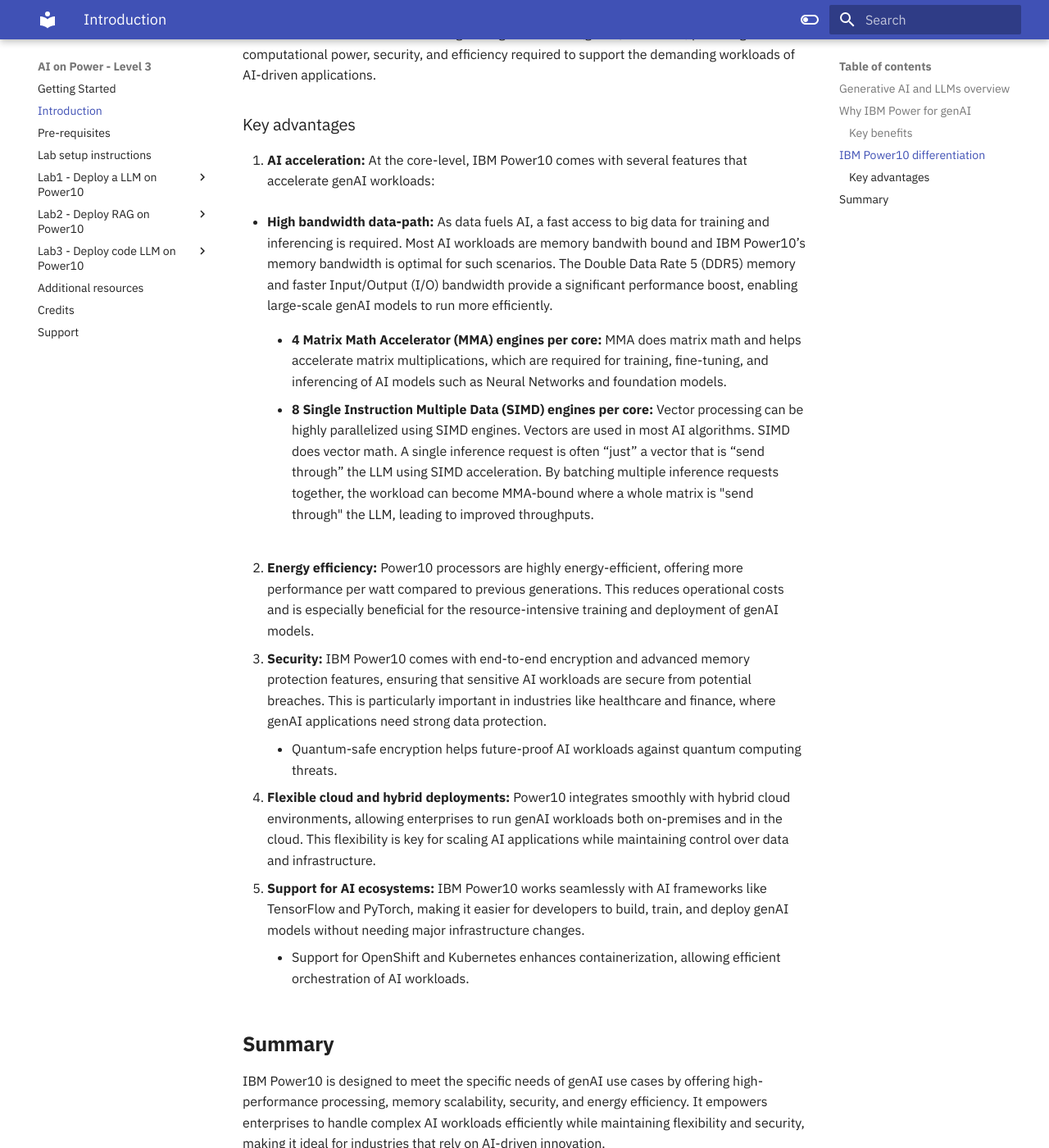
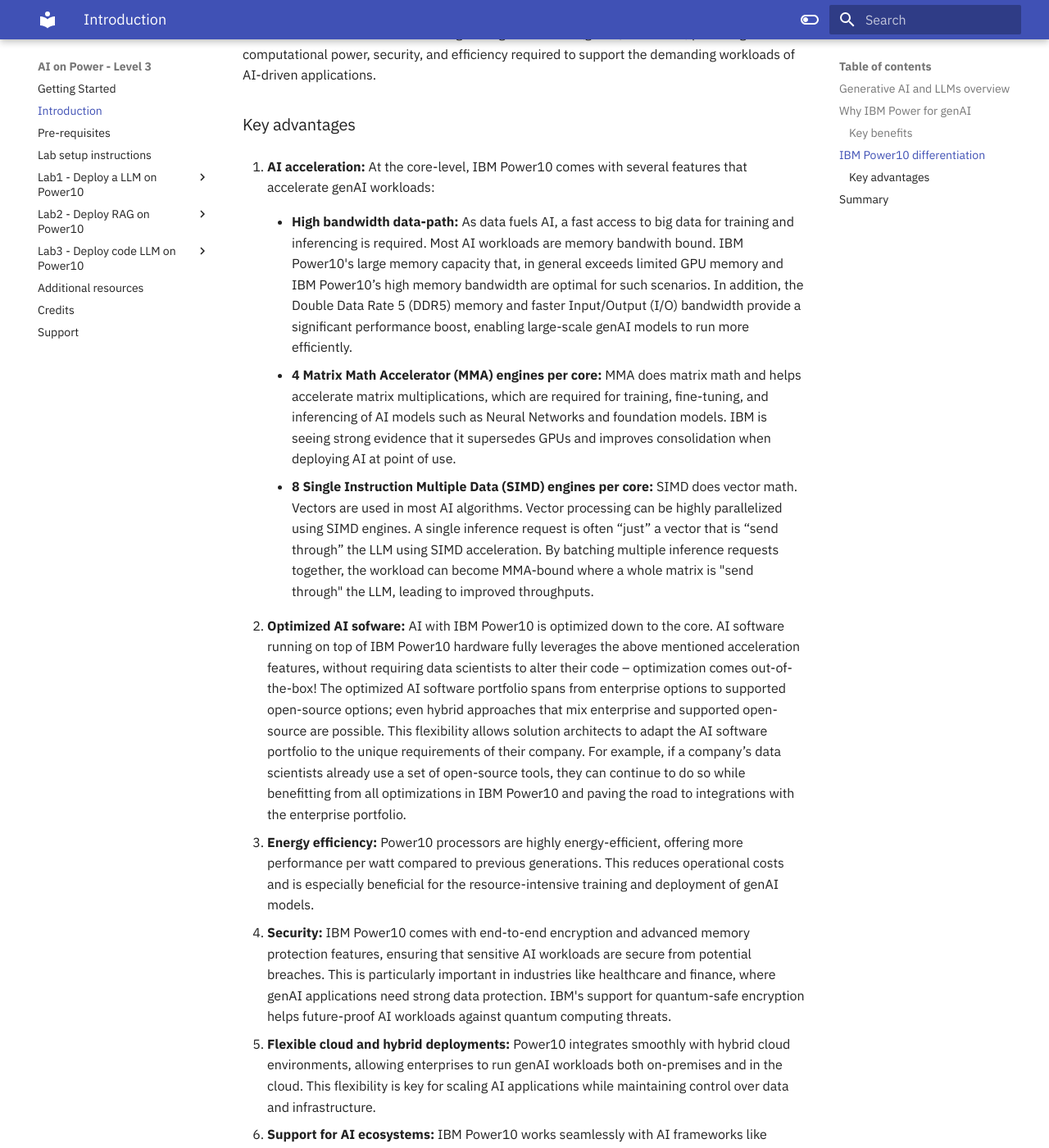
Before and after one commit to IBM/AI-on-Power-Level3, an MkDocs documentation site: the page built from docs/index.md, in a window 1280 px wide and 1400 px high, scrolled down 1752 px. Shown: the whole window at 82% size. Built offline with MkDocs 1.6.1 and Material for MkDocs 9.7.7, drawn with Linux system fonts in a browser that asks for light colours; some of the changed text lies outside the part shown.

Commit message:
Update index.md

```diff
--- a/docs/index.md
+++ b/docs/index.md
@@ -50,22 +50,21 @@
 
 1. **AI acceleration:** At the core-level, IBM Power10 comes with several features that accelerate genAI workloads:
 
-   * **High bandwidth data-path:** As data fuels AI, a fast access to big data for training and inferencing is required. Most AI workloads are memory bandwith bound and IBM Power10’s memory bandwidth is optimal for such scenarios. The Double Data Rate 5 (DDR5) memory and faster Input/Output (I/O) bandwidth provide a significant performance boost, enabling large-scale genAI models to run more efficiently.
+    * **High bandwidth data-path:** As data fuels AI, a fast access to big data for training and inferencing is required. Most AI workloads are memory bandwith bound. IBM Power10's large memory capacity that, in general exceeds limited GPU memory and IBM Power10’s high memory bandwidth are optimal for such scenarios. In addition, the Double Data Rate 5 (DDR5) memory and faster Input/Output (I/O) bandwidth provide a significant performance boost, enabling large-scale genAI models to run more efficiently.
 
-    * **4 Matrix Math Accelerator (MMA) engines per core:** MMA does matrix math and helps accelerate matrix multiplications, which are required for training, fine-tuning, and inferencing of AI models such as Neural Networks and foundation models.
+    * **4 Matrix Math Accelerator (MMA) engines per core:** MMA does matrix math and helps accelerate matrix multiplications, which are required for training, fine-tuning, and inferencing of AI models such as Neural Networks and foundation models. IBM is seeing strong evidence that it supersedes GPUs and improves consolidation when deploying AI at point of use.
 
-    * **8 Single Instruction Multiple Data (SIMD) engines per core:** Vector processing can be highly parallelized using SIMD engines. Vectors are used in most AI algorithms. SIMD does vector math. A single inference request is often “just” a vector that is “send through” the LLM using SIMD acceleration. By batching multiple inference requests together, the workload can become MMA-bound where a whole matrix is "send through" the LLM, leading to improved throughputs.
+    * **8 Single Instruction Multiple Data (SIMD) engines per core:** SIMD does vector math. Vectors are used in most AI algorithms. Vector processing can be highly parallelized using SIMD engines. A single inference request is often “just” a vector that is “send through” the LLM using SIMD acceleration. By batching multiple inference requests together, the workload can become MMA-bound where a whole matrix is "send through" the LLM, leading to improved throughputs.
 
-2. **Energy efficiency:** Power10 processors are highly energy-efficient, offering more performance per watt compared to previous generations. This reduces operational costs and is especially beneficial for the resource-intensive training and deployment of genAI models.
+2. **Optimized AI sofware:** AI with IBM Power10 is optimized down to the core. AI software running on top of IBM Power10 hardware fully leverages the above mentioned acceleration features, without requiring data scientists to alter their code – optimization comes out-of-the-box! The optimized AI software portfolio spans from enterprise options to supported open-source options; even hybrid approaches that mix enterprise and supported open-source are possible. This flexibility allows solution architects to adapt the AI software portfolio to the unique requirements of their company. For example, if a company’s data scientists already use a set of open-source tools, they can continue to do so while benefitting from all optimizations in IBM Power10 and paving the road to integrations with the enterprise portfolio.
 
-3. **Security:** IBM Power10 comes with end-to-end encryption and advanced memory protection features, ensuring that sensitive AI workloads are secure from potential breaches. This is particularly important in industries like healthcare and finance, where genAI applications need strong data protection.
+3. **Energy efficiency:** Power10 processors are highly energy-efficient, offering more performance per watt compared to previous generations. This reduces operational costs and is especially beneficial for the resource-intensive training and deployment of genAI models.
 
-    * Quantum-safe encryption helps future-proof AI workloads against quantum computing threats.
+4. **Security:** IBM Power10 comes with end-to-end encryption and advanced memory protection features, ensuring that sensitive AI workloads are secure from potential breaches. This is particularly important in industries like healthcare and finance, where genAI applications need strong data protection. IBM's support for quantum-safe encryption helps future-proof AI workloads against quantum computing threats.
 
 5. **Flexible cloud and hybrid deployments:** Power10 integrates smoothly with hybrid cloud environments, allowing enterprises to run genAI workloads both on-premises and in the cloud. This flexibility is key for scaling AI applications while maintaining control over data and infrastructure.
 
-6. **Support for AI ecosystems:** IBM Power10 works seamlessly with AI frameworks like TensorFlow and PyTorch, making it easier for developers to build, train, and deploy genAI models without needing major infrastructure changes.
-    * Support for OpenShift and Kubernetes enhances containerization, allowing efficient orchestration of AI workloads.
+6. **Support for AI ecosystems:** IBM Power10 works seamlessly with AI frameworks like TensorFlow, PyTorch and ONNX runtime, making it easier for developers to build, train, and deploy genAI models without needing major infrastructure changes. These AI frameworks leverage some of the popular math libraries like OpenBLAS, libAten, Eigen and MLAS which provide reusable function for matrix multiplication. IBM has already integrated Power10's hardware acceleration capabilities into these math libraries, thus allowing AI workloads using these frameworks to automatically get the IBM Power10 speed-up without any code changes. Support for container orchestration platforms like OpenShift and Kubernetes allows efficient orchestration of AI workloads.
 
 ## **Summary**
 
```
